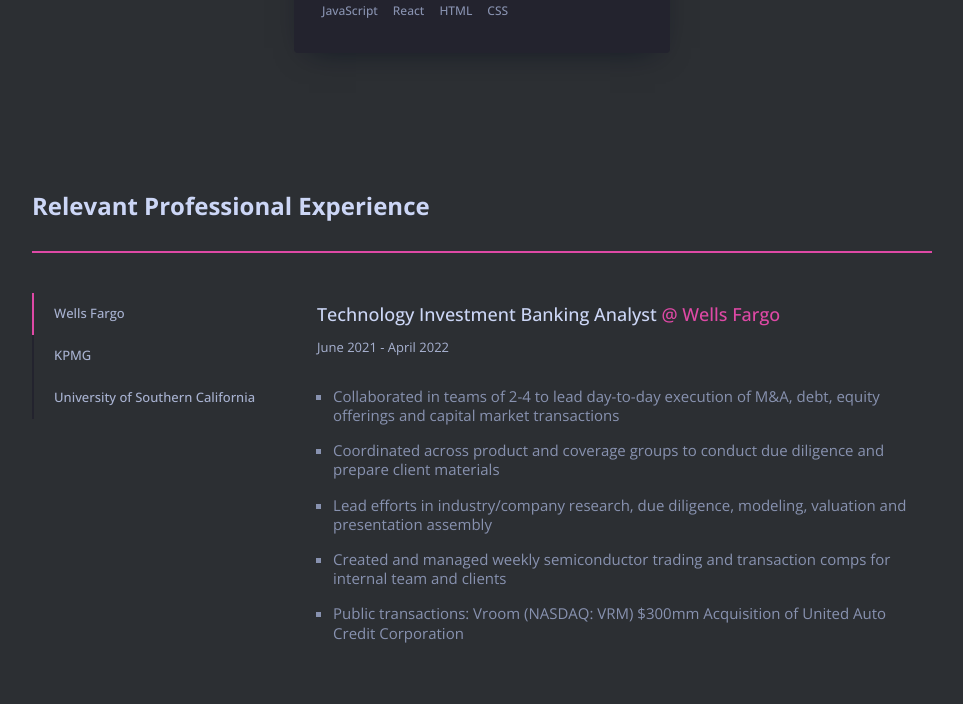
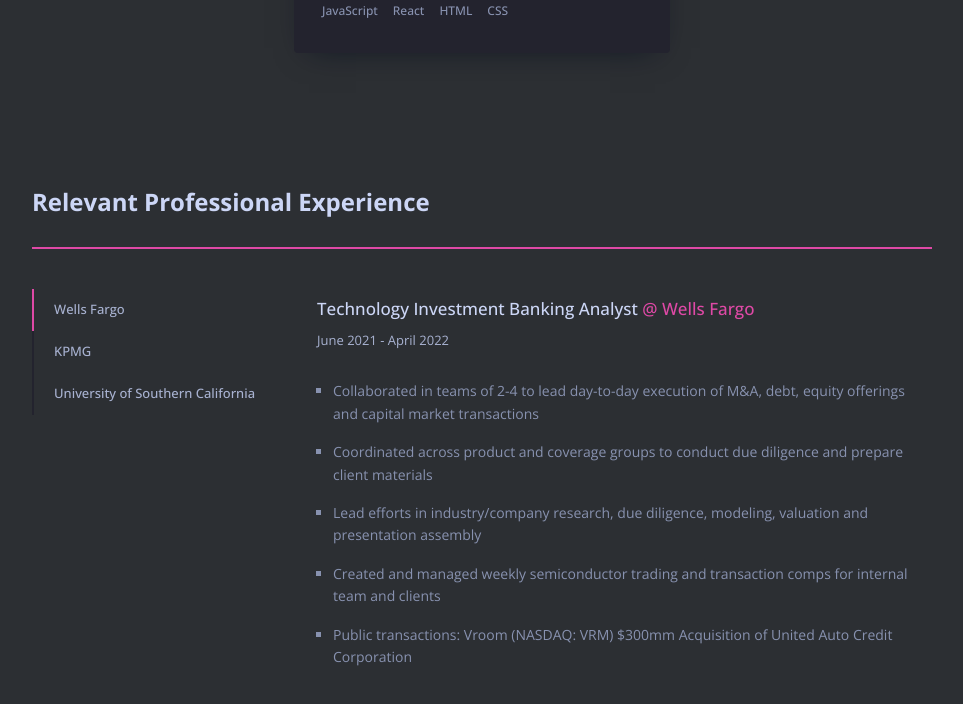
Before and after one commit to quyencodes/v1, a React app: page / in a window 1280 px wide. Shown: the part 2455-3159 px from the top of the page, without its empty margins (198-1161 px from the left). Built offline with nearby package versions, Linux system fonts and the light colour scheme.

Commit message:
Changed font size in experience.jsx

```diff
--- a/styles/Components/exp.css
+++ b/styles/Components/exp.css
@@ -44,7 +44,7 @@
   margin-right: 2rem;
   background-color: transparent;
   color: var(--light-slate);
-  font-size: var(--fz-xs);
+  font-size: clamp(13px, 1vw, 14px);
   text-align: left;
   white-space: nowrap;
 }
@@ -61,7 +61,7 @@
 
 .exp-headline {
   margin-bottom: 2px;
-  font-size: 18px;
+  font-size: clamp(17px, 1vw, 19px);
   font-weight: 500;
   line-height: 1.3;
   color: var(--lightest-slate);
@@ -74,7 +74,7 @@
 .date-range {
   margin-bottom: 2rem;
   color: var(--light-slate);
-  font-size: var(--fz-xs);
+  font-size: clamp(13px, 1vw, 14px);
   font-weight: 300;
 }
 
@@ -82,8 +82,8 @@
   padding: 0px;
   margin: 0px 0rem 0px 1rem;
   list-style: square;
-  font-size: 15px;
-  line-height: 1.2rem;
+  font-size: clamp(14px, 1vw, 16px);
+  line-height: 1.4rem;
   font-weight: 300;
 }
 
```
